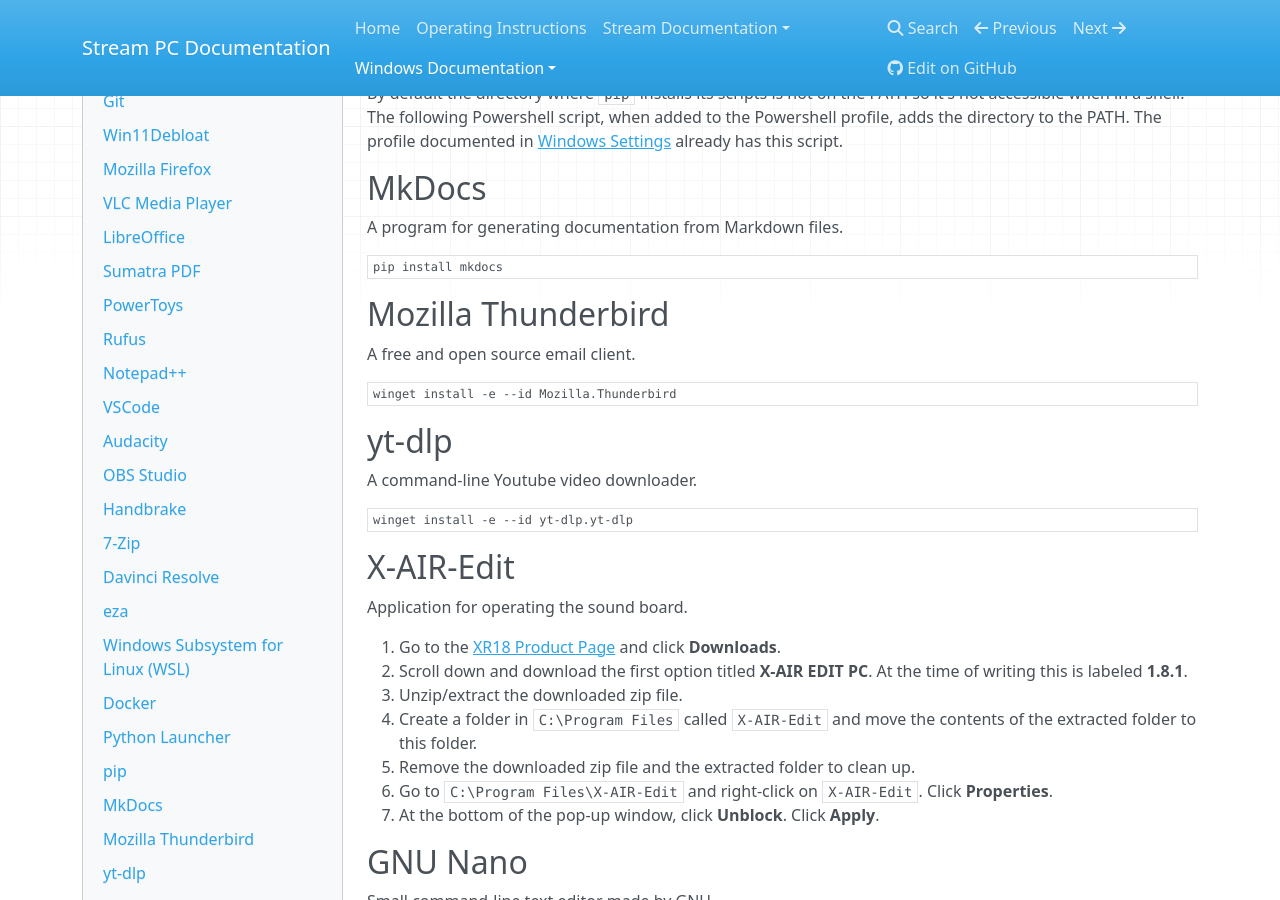
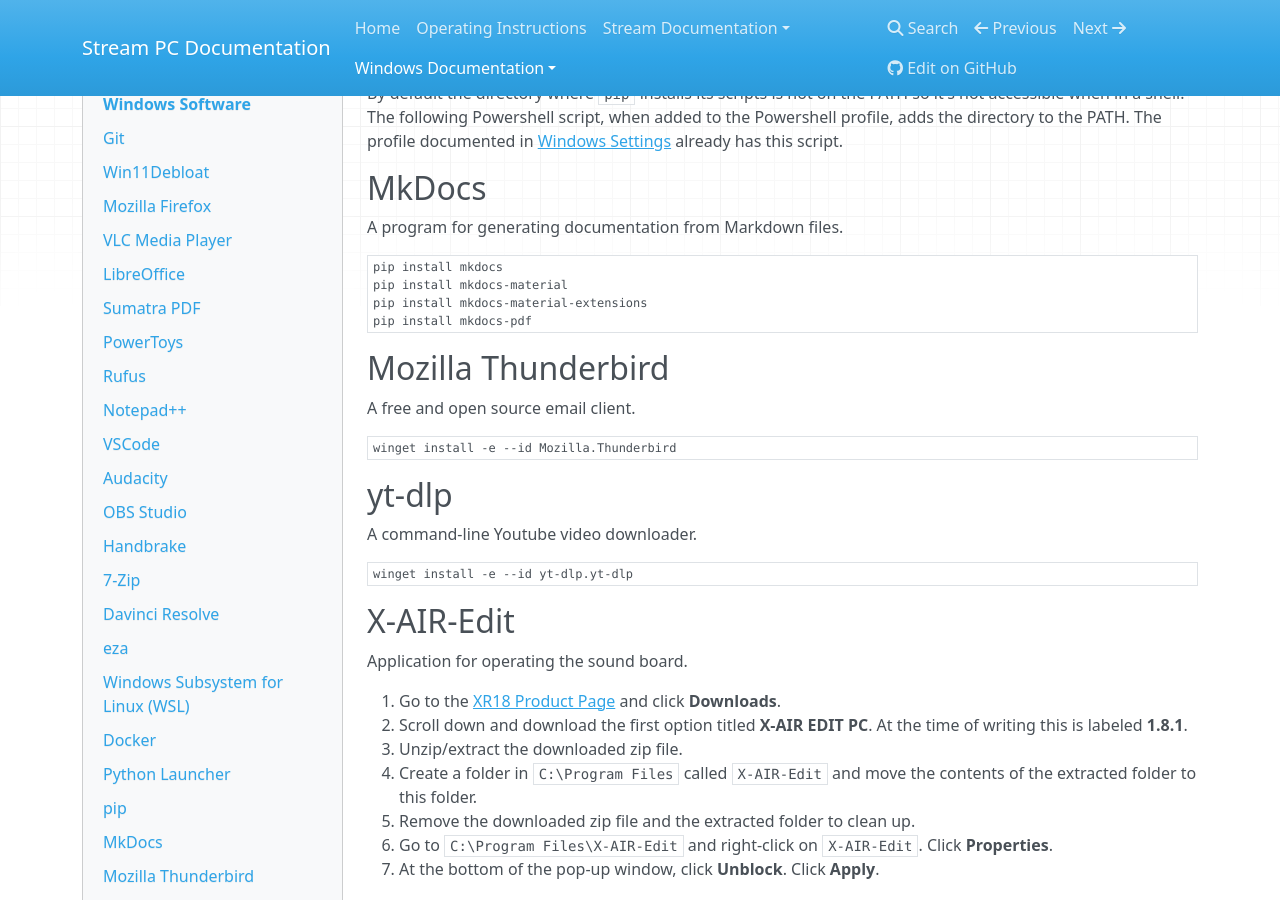
Before and after one commit to RiversideAG/Stream-PC-Documentation, an MkDocs documentation site: the page built from docs/Windows/Windows Software.md, in a window 1280 px wide and 900 px high, scrolled down 5754 px. Built offline with MkDocs 1.6.1, drawn with Linux system fonts in a browser that asks for light colours; nearby versions of some CDN libraries.

Commit message:
Install MkDocs pip packages

````diff
--- a/docs/Windows/Windows Software.md
+++ b/docs/Windows/Windows Software.md
@@ -297,6 +297,9 @@ A program for generating documentation from Markdown files.
 
 ```powershell
 pip install mkdocs
+pip install mkdocs-material
+pip install mkdocs-material-extensions
+pip install mkdocs-pdf
 ```
 
 ## Mozilla Thunderbird
````
